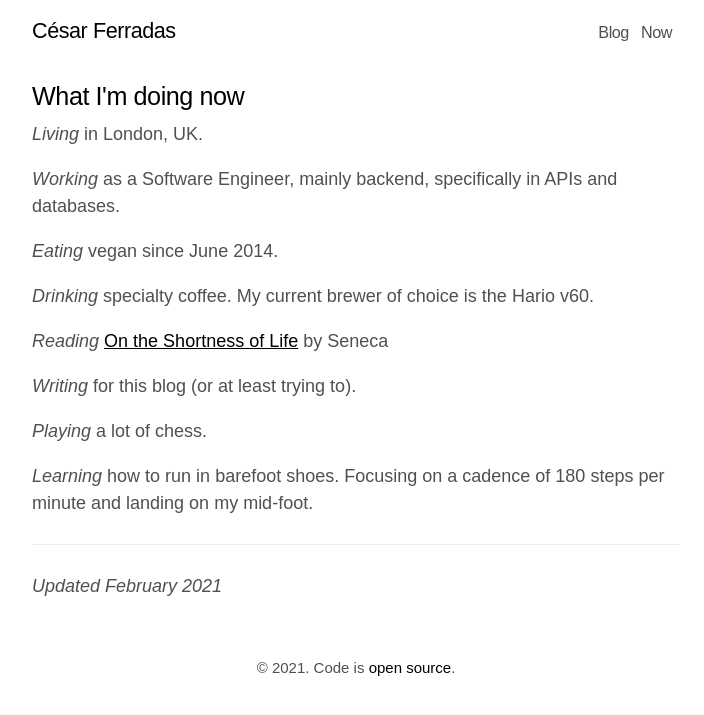
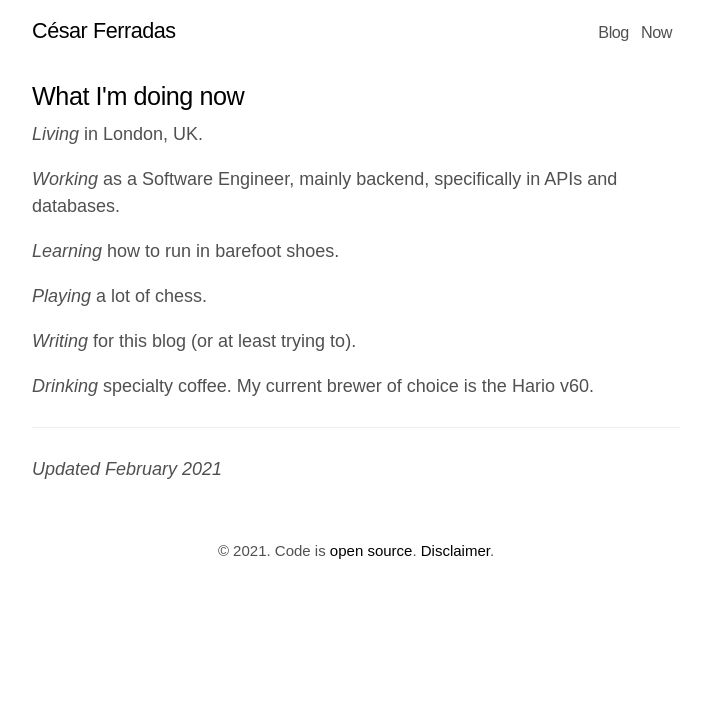
Before and after one commit to cesarferradas/ferrad.as, a Jekyll site: the page built from now.md, in a window 1280 px wide. Shown: the top 715 px of the page, without its empty margins (284-988 px from the left). Built offline with Jekyll 4.4.1, drawn with Linux system fonts in a browser that asks for light colours.

Commit message:
restructure home page and footer

```diff
--- a/Gemfile
+++ b/Gemfile
@@ -4,3 +4,4 @@ gem "jekyll"
 gem "jekyll-feed"
 gem "jekyll-seo-tag"
 gem "jekyll-sitemap"
+gem "jekyll-redirect-from"
--- a/_config.yml
+++ b/_config.yml
@@ -17,3 +17,4 @@ plugins:
   - jekyll-feed
   - jekyll-seo-tag
   - jekyll-sitemap
+  - jekyll-redirect-from
--- a/_layouts/default.html
+++ b/_layouts/default.html
@@ -18,7 +18,9 @@
         {{ content }}
         <footer class="footer">
           <small>
-            &copy; <time datetime="{{ site.time | date_to_xmlschema }}">{{ site.time | date: '%Y' }}</time>. Code is <a href="{{ site.github.repository_url }}">open source</a>.
+            &copy; <time datetime="{{ site.time | date_to_xmlschema }}">{{ site.time | date: '%Y' }}</time>.
+            Code is <a href="{{ site.github.repository_url }}">open source</a>.
+            <a href="{{ '/d' | absolute_url }}">Disclaimer</a>.
           </small>
         </footer>
       </div>
--- a/now.md
+++ b/now.md
@@ -8,19 +8,13 @@ _Living_ in London, UK.
 _Working_ as a Software Engineer, mainly backend, specifically in APIs and
 databases.
 
-_Eating_ vegan since June 2014.
+_Learning_ how to run in barefoot shoes.
 
-_Drinking_ specialty coffee. My current brewer of choice is the Hario v60.
-
-_Reading_ [On the Shortness of Life](https://amzn.to/3mLpgZi){:target="_blank"}
-by Seneca
+_Playing_ a lot of chess.
 
 _Writing_ for this blog (or at least trying to).
 
-_Playing_ a lot of chess.
-
-_Learning_ how to run in barefoot shoes. Focusing on a cadence of 180 steps
-per minute and landing on my mid-foot.
+_Drinking_ specialty coffee. My current brewer of choice is the Hario v60.
 
 ___
 
```
Also changed, not shown: _posts/2021-01-10-plaintext-email.md (+2 -2 lines), d.md (added, +7 -0 lines), index.md (+9 -14 lines).
